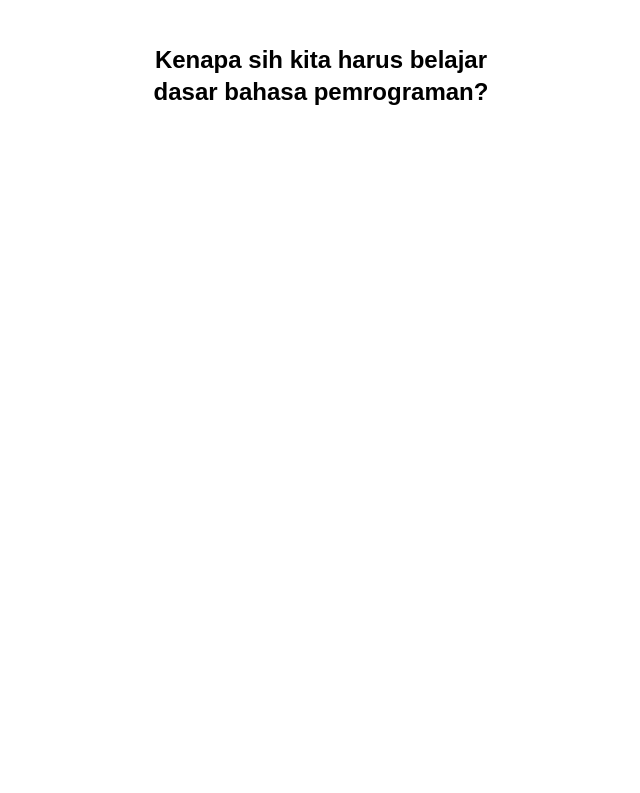
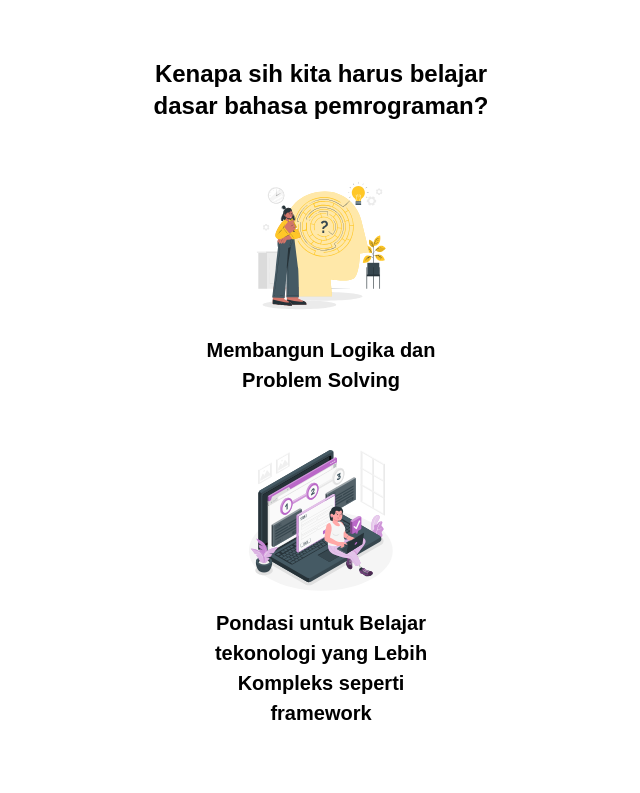
Before and after one commit to aftlah/soflepro, a Next.js app: page / in a window 1280 px wide. Shown: the part 1940-2733 px from the top of the page, without its empty margins (319-959 px from the left). Before the commit the page ends 2052 px from the top, so only its background shows below. Built offline with nearby package versions, Linux system fonts and the light colour scheme.

Commit message:
done: home section

```diff
--- a/src/app/page.tsx
+++ b/src/app/page.tsx
@@ -8,7 +8,7 @@ import dataGame from "@/utils/datas";
 
 export default function Home() {
     return (
-        <div className="container md:mx-auto  px-[25px] py-1 mt-6 max-w-[450px]">
+        <div className="container mx-auto  px-[25px] pb-10  max-w-[450px] pt-20">
             {/* Section 1 */}
             <section>
                 <div className="text-[36px] font-extrabold text-white leading-tight">
@@ -153,7 +153,7 @@ export default function Home() {
                                             width={180}
                                             height={100}
                                             alt={`${app.title} Logo`}
-                                            className="dark:border-2 dark:border-[#092534] rounded-xl "
+                                            className="border-2 border-[#092534] dark:border-none rounded-xl "
                                         />
                                         <div className="font-extrabold">{app.title}</div>
                                     </div>
@@ -173,12 +173,67 @@ export default function Home() {
             </section>
 
             {/* Section 5 */}
-            <section>
+            <section className="">
                 <div className="w-full flex justify-center items-center mx-auto">
                     <h1 className="text-2xl text-center mt-[75px]  font-extrabold dark:text-primary w-[341px]">
                         Kenapa sih kita harus belajar dasar bahasa pemrograman?
                     </h1>
                 </div>
+
+                <div className=" flex flex-col justify-center items-center ">
+                    <div className="flex flex-col justify-center items-center max-w-[235px] mt-[50px]">
+                        <Image
+                            src={"/images/image-footer1.svg"}
+                            width={148}
+                            height={148}
+                            alt="img-footer1"
+                        />
+                        <h1 className="text-center text-[20px] font-bold mt-4">
+                            Membangun Logika dan Problem Solving
+                        </h1>
+                    </div>
+                    <div className="flex flex-col justify-center items-center max-w-[235px] mt-[49px]">
+                        <Image
+                            src={"/images/image-footer3.svg"}
+                            width={148}
+                            height={148}
+                            alt="img-footer1"
+                        />
+                        <h1 className="text-center text-[20px] font-bold mt-4">
+                            Pondasi untuk Belajar tekonologi yang Lebih Kompleks seperti
+                            framework
+                        </h1>
+                    </div>
+                    <div className="flex flex-col justify-center items-center max-w-[235px] mt-[49px]">
+                        <Image
+                            src={"/images/image-footer2.svg"}
+                            width={148}
+                            height={148}
+                            alt="img-footer1"
+                        />
+                        <h1 className="text-center text-[20px] font-bold mt-4">
+                            Peluang Karir yang Luas
+                        </h1>
+                    </div>
+                </div>
+            </section>
+
+            {/* Section 6 */}
+
+            <section className="mt-[65px]">
+                <div className="flex flex-col justify-center items-center gap-y-[23px]">
+                    <h1 className="font-extrabold text-[24px] dark:text-primary">
+                        Gabung Komunitas
+                    </h1>
+                    <Link href={""}>
+                        <Image
+                            src={"/images/whatsapp.svg"}
+                            width={58}
+                            height={58}
+                            alt="img-footer1"
+                        />
+                    </Link>
+                </div>
             </section>
         </div>
     );
--- a/src/components/layout/navbar.tsx
+++ b/src/components/layout/navbar.tsx
@@ -1,5 +1,5 @@
 "use client";
-import React, { useState } from "react";
+import React, { useState, } from "react";
 
 import {
   DropdownMenu,
@@ -20,16 +20,32 @@ export default function Navbar() {
     setOnNavbarClick(!onNavbarClick);
   };
 
+  if (typeof window !== "undefined") {
+    const handleScroll = () => {
+      const navbar = document.querySelector(".fixed");
+      if (window.scrollY > 0) {
+        navbar?.classList.add("backdrop-blur-md");
+      } else {
+        navbar?.classList.remove("backdrop-blur-md");
+      }
+    };
+
+    window.addEventListener("scroll", handleScroll);
+  }
+
   return (
     <>
-      <div className=" flex  justify-between container mx-auto items-center px-[25px] py-2">
-        <div className="text-dark dark:text-[#4EEEBB font-bold">SOFLEPRO</div>
+      <div className=" fixed w-full ">
+        <div className=" flex  justify-between container mx-auto items-center px-8 py-2 ">
+          <div className="text-dark dark:text-[#4EEEBB] font-bold">
+            SOFLEPRO
+          </div>
 
           <div className="md:hidden">
             <div>
               <button
                 onClick={handleNavbarClick}
-              className="bg-transparent"
+                className="bg-transparent p-2"
                 title="Menu"
               >
                 <svg
@@ -38,7 +54,7 @@ export default function Navbar() {
                   viewBox="0 0 24 24"
                   strokeWidth={1.5}
                   stroke="currentColor"
-                className="size-7"
+                  className="size-7 text-dark dark:text-[#4EEEBB]"
                 >
                   <path
                     strokeLinecap="round"
@@ -51,7 +67,7 @@ export default function Navbar() {
           </div>
 
           {onNavbarClick && (
-          <div className="bg-red-50 container mx-auto px-4 py-1 absolute top-10">
+            <div className="bg-red-500 container px-4 py-1 absolute top-[70px] right-10 w-auto h-screen">
               <div className="flex">
                 <DropdownMenu>
                   <DropdownMenuTrigger asChild>
@@ -83,6 +99,7 @@ export default function Navbar() {
           )}
         </div>
         <div className="border-b-4 border-[#092534] dark:border-[#4EEEBB]"></div>
+      </div>
     </>
   );
 }
```
Lines whose indentation alone changed are shown as unchanged.
